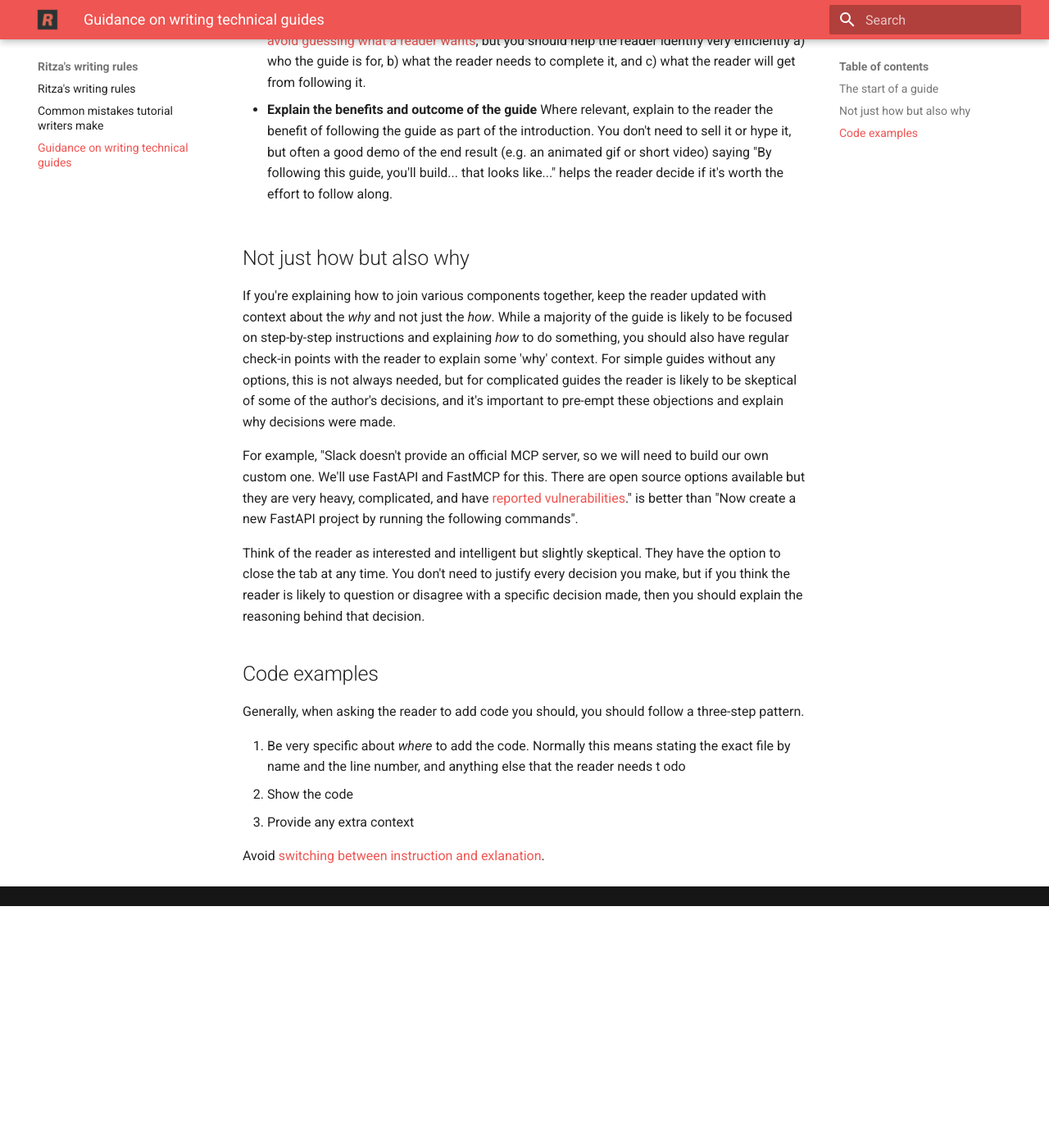
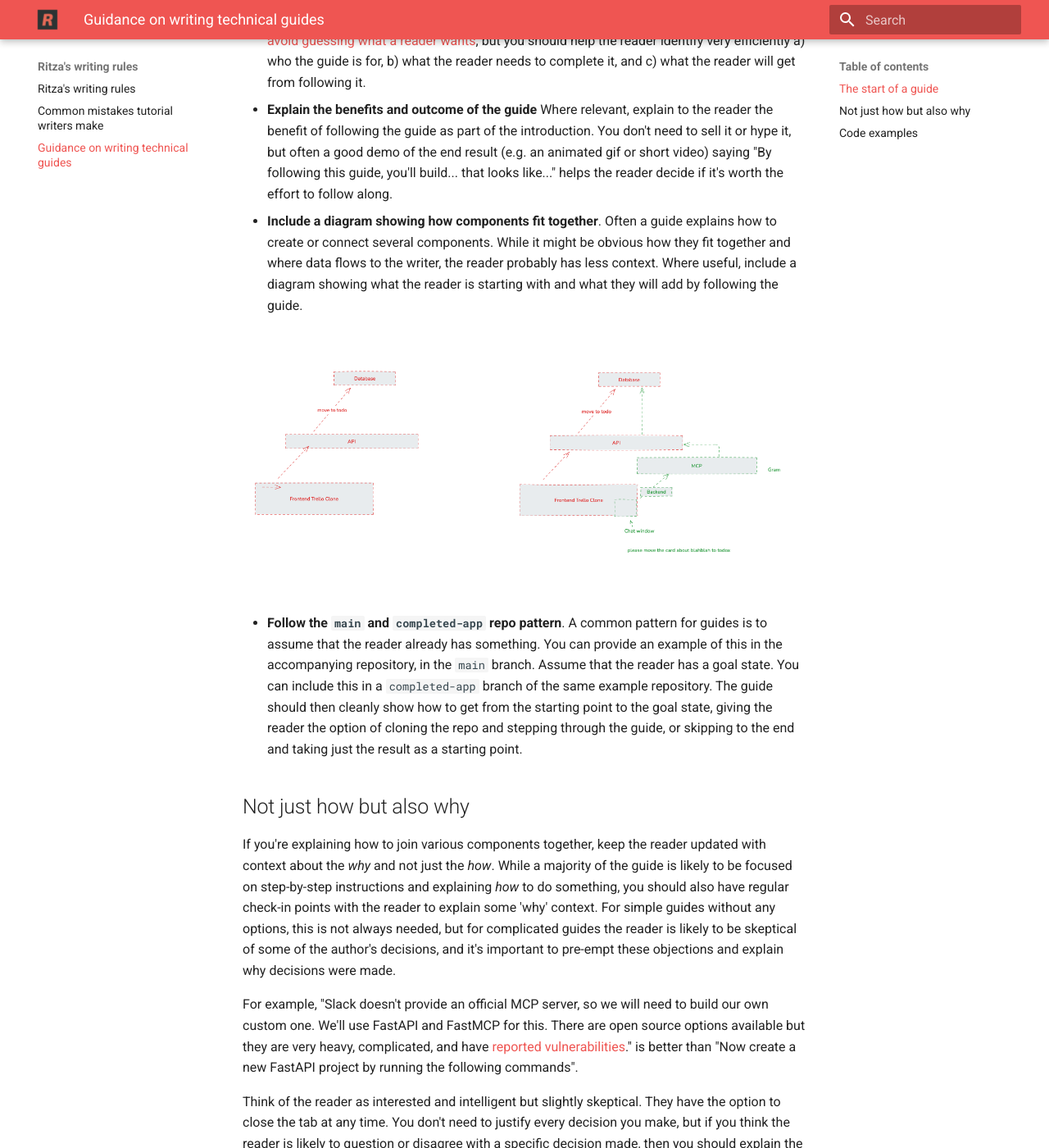
Before and after one commit to ritza-co/styleguide.ritza.co, an MkDocs documentation site: the page built from docs/ritza's-writing-rules/guidance-on-writing-technical-guides.md, in a window 1280 px wide and 1400 px high, scrolled down 562 px. Shown: the whole window at 82% size. Built offline with MkDocs 1.6.1 and Material for MkDocs 9.7.7, drawn with Linux system fonts in a browser that asks for light colours; before the commit the page ends 1667 px from its top, so only the background shows below that.

Commit message:
diagrams

```diff
--- a/docs/ritza's-writing-rules/guidance-on-writing-technical-guides.md
+++ b/docs/ritza's-writing-rules/guidance-on-writing-technical-guides.md
@@ -9,6 +9,12 @@ The following patterns are not hard rules that need to appear in all guides, but
 * **Summarize what the guide will achieve and who the target reader is:** The guide should start with a clear summary of what it does. Generally that means something like "In this guide, we'll show you how to build x with y", and not other extraneous context like "A recent survey showed that...". If a reader found the page, they likely already have high-level context, so get to the meat as quickly as possible. Also explain who the target reader is. We should still [avoid guessing what a reader wants](Style.md#avoid-guessing-out-loud-what-the-reader-wants), but you should help the reader identify very efficiently a) who the guide is for, b) what the reader needs to complete it, and c) what the reader will get from following it.
 
 * **Explain the benefits and outcome of the guide** Where relevant, explain to the reader the benefit of following the guide as part of the introduction. You don't need to sell it or hype it, but often a good demo of the end result (e.g. an animated gif or short video) saying "By following this guide, you'll build... that looks like..." helps the reader decide if it's worth the effort to follow along.
+
+* **Include a diagram showing how components fit together**. Often a guide explains how to create or connect several components. While it might be obvious how they fit together and where data flows to the writer, the reader probably has less context. Where useful, include a diagram showing what the reader is starting with and what they will add by following the guide.
+
+![Diagram example](img/diagram-example.png)
+
+* **Follow the `main` and `completed-app` repo pattern**. A common pattern for guides is to assume that the reader already has something. You can provide an example of this in the accompanying repository, in the `main` branch. Assume that the reader has a goal state. You can include this in a `completed-app` branch of the same example repository. The guide should then cleanly show how to get from the starting point to the goal state, giving the reader the option of cloning the repo and stepping through the guide, or skipping to the end and taking just the result as a starting point.
 
 ## Not just how but also why
 
```
Also changed, not shown: docs/ritza's-writing-rules/img/diagram-example.png (added).
